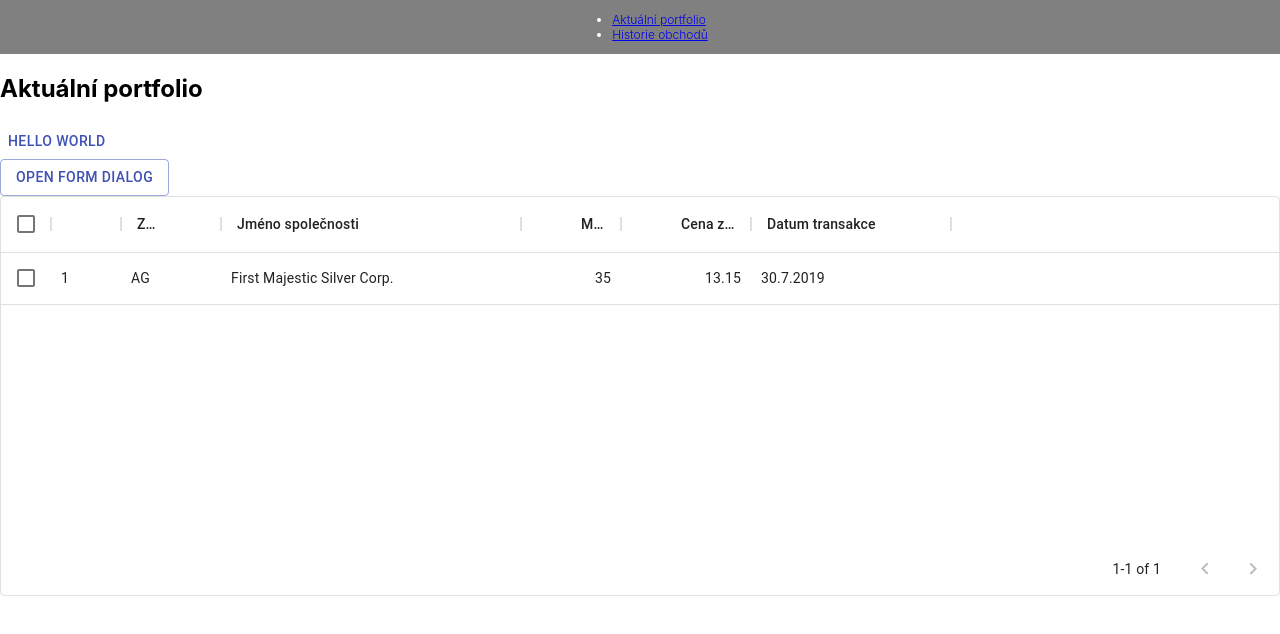
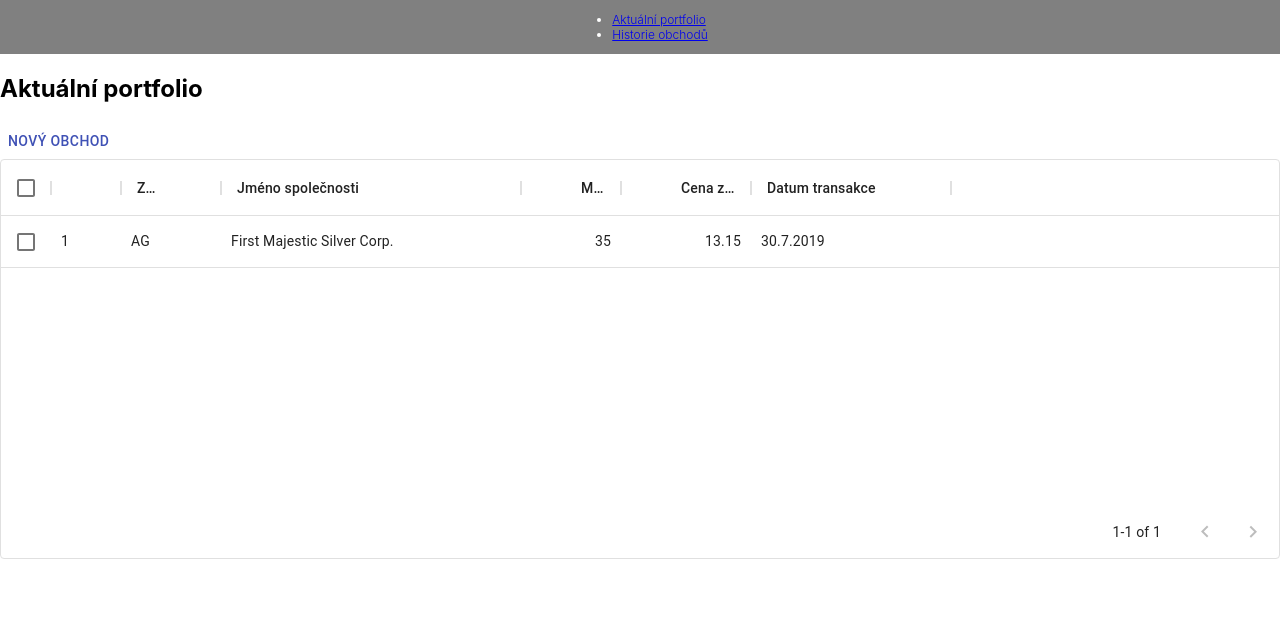
Before and after one commit to Liborias/Obchodovani, a React (Create React App) app: page / in a window 1280 px wide. Shown: the top 634 px of the page. Built offline with nearby package versions, Linux system fonts and the light colour scheme; the HTML template or start-up script is replaced by a standard one.

Commit message:
Tlačítko přesunuto na homepage (props)

```diff
--- a/src/components/Modal/AdTransactionModal.js
+++ b/src/components/Modal/AdTransactionModal.js
@@ -7,23 +7,12 @@ import DialogContent from '@material-ui/core/DialogContent';
 import DialogContentText from '@material-ui/core/DialogContentText';
 import DialogTitle from '@material-ui/core/DialogTitle';
 
-export default function AdTransactionModal() {
-  const [open, setOpen] = React.useState(false);
+export default function AdTransactionModal(props) {
 
-  const handleClickOpen = () => {
-    setOpen(true);
-  };
-
-  const handleClose = () => {
-    setOpen(false);
-  };
 
   return (
     <div>
-      <Button variant="outlined" color="primary" onClick={handleClickOpen}>
-        Open form dialog
-      </Button>
-      <Dialog open={open} onClose={handleClose} aria-labelledby="form-dialog-title">
+      <Dialog open={props.open} onClose={props.handleClose} aria-labelledby="form-dialog-title">
         <DialogTitle id="form-dialog-title">Subscribe</DialogTitle>
         <DialogContent>
           <DialogContentText>
@@ -40,11 +29,11 @@ export default function AdTransactionModal() {
           />
         </DialogContent>
         <DialogActions>
-          <Button onClick={handleClose} color="primary">
+          <Button onClick={props.handleClose} color="primary">
             Cancel
           </Button>
-          <Button onClick={handleClose} color="primary">
-            Subscribe
+          <Button onClick={props.handleSave} color="primary">
+            Save
           </Button>
         </DialogActions>
       </Dialog>
--- a/src/components/homepage/Homepage.js
+++ b/src/components/homepage/Homepage.js
@@ -4,19 +4,40 @@ import Button from '@material-ui/core/Button';
 import AdTransactionModal from "../Modal/AdTransactionModal"
 
 
-const Homepage = () => (
+const Homepage = () => {
+  const [open, setOpen] = React.useState(false);
+
+  const handleClickOpen = () => {
+    setOpen(true);
+  };
+
+  const handleClose = () => {
+    setOpen(false);
+  };
+
+  const handleSave = () => {
+    console.log("makám na tom");
+    setOpen(false);
+  };
+
+  return (
     <>
       <div className="homePageContent">
         <h2>Aktuální portfolio</h2>
-      <Button color="primary">Hello World</Button>
-      <AdTransactionModal />
+        <Button color="primary" onClick={handleClickOpen}>Nový obchod</Button>
+        <AdTransactionModal
+          open={open}
+          handleClose={handleClose}
+          handleSave={handleSave}
+
+        />
         <DataTable />
       </div>
     </>
+  );
 
 
 
-
-);
+};
 
 export default Homepage;
```
Lines whose indentation alone changed are shown as unchanged.
